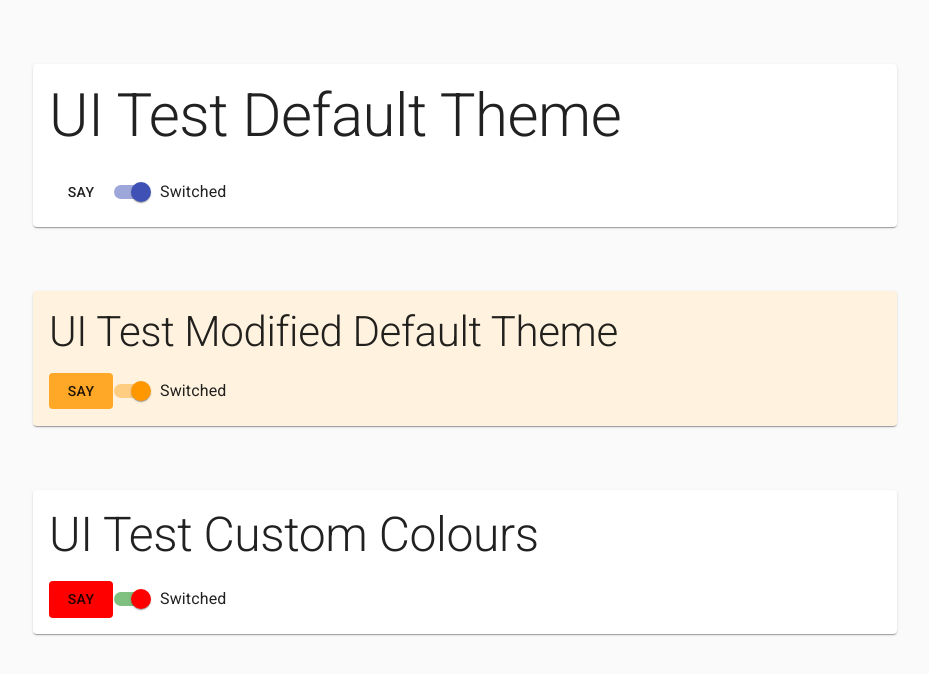
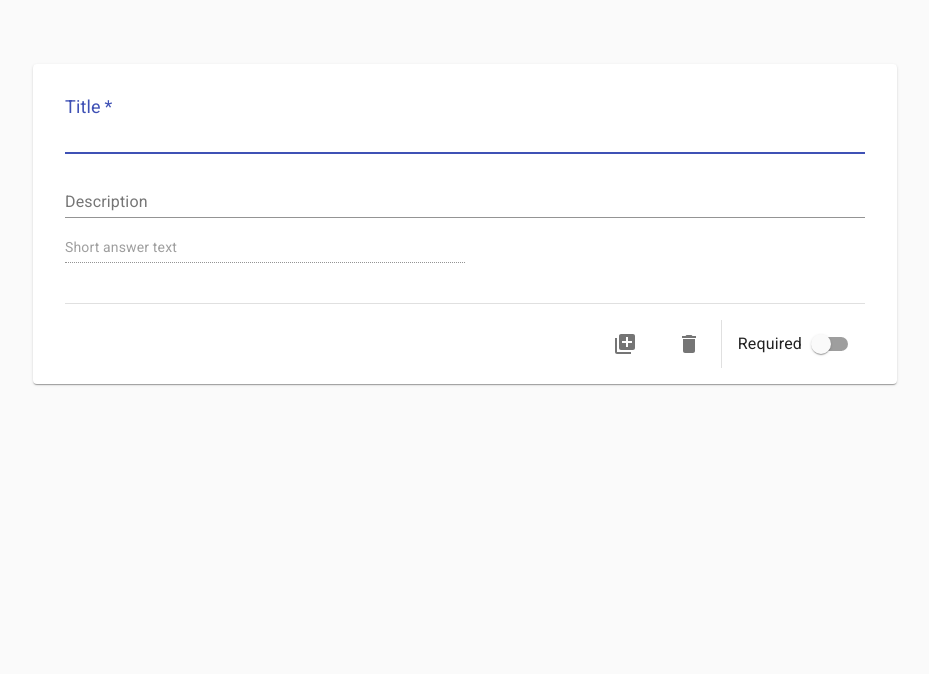
Before and after one commit to freemagee/form-builder, a React (Create React App) app: page / in a window 1280 px wide. Shown: the top 674 px of the page, without its empty margins (175-1104 px from the left). Built offline with nearby package versions, Linux system fonts and the light colour scheme.

Commit message:
Add a prototype short answer component

```diff
--- a/package.json
+++ b/package.json
@@ -5,6 +5,7 @@
   "dependencies": {
     "@material-ui/core": "^4.0.0-beta.2",
     "@material-ui/icons": "^4.0.0-beta.0",
+    "jss-plugin-expand": "^10.0.0-alpha.7",
     "react": "^16.8.6",
     "react-dom": "^16.8.6",
     "react-scripts": "3.0.1"
--- a/src/App.js
+++ b/src/App.js
@@ -1,16 +1,25 @@
 import React from 'react';
-import UITesterDefault from './UITesterDefault';
-import UITester from './UITester';
-import UITesterThemed from './UITesterThemed';
+import { withStyles } from '@material-ui/core/styles';
+import QuestionType from './QuestionType';
 import Container from '@material-ui/core/Container';
+
+const MyContainer = withStyles({
+  '@global': {
+    body: {
+      margin: 0,
+      backgroundColor: '#fafafa',
+    },
+  },
+  root: {
+    marginTop: '4rem',
+  },
+})(Container);
 
 function App() {
   return (
-    <Container component="main" maxWidth="md">
-      <UITesterDefault />
-      <UITesterThemed />
-      <UITester />
-    </Container>
+    <MyContainer component="main" maxWidth="md">
+      <QuestionType />
+    </MyContainer>
   )
 }
 
--- /dev/null
+++ b/src/QuestionType.js
@@ -0,0 +1,154 @@
+import React from 'react';
+import { makeStyles } from '@material-ui/core/styles';
+import Container from '@material-ui/core/Container';
+import Paper from '@material-ui/core/Paper';
+import Tooltip from '@material-ui/core/Tooltip';
+import FormControlLabel from '@material-ui/core/FormControlLabel';
+import Switch from '@material-ui/core/Switch';
+
+import Box from '@material-ui/core/Box';
+import TextField from '@material-ui/core/TextField';
+import Input from '@material-ui/core/Input';
+import Divider from '@material-ui/core/Divider';
+import IconButton from '@material-ui/core/IconButton';
+import DeleteIcon from '@material-ui/icons/Delete';
+import DuplicateIcon from '@material-ui/icons/AddToPhotos';
+
+// 'Extend' the default styles
+const useStyles = makeStyles(theme => ({
+  title: {
+    '& .MuiFormLabel-root': {
+      fontSize: theme.typography.pxToRem(24),
+    },
+    // '& .MuiInput-underline:after': {
+    //   borderBottomColor: 'green',
+    // },
+    '& .MuiInputBase-input': {
+      fontSize: theme.typography.pxToRem(24),
+    },
+  },
+  paper: {
+    marginTop: theme.spacing(8),
+    paddingTop: theme.spacing(4),
+    paddingLeft: theme.spacing(4),
+    paddingRight: theme.spacing(4),
+  },
+  paperActive: {
+    boxShadow: theme.shadows[7],
+    borderLeft: `3px solid ${theme.palette.primary.main}`,
+    marginTop: theme.spacing(8),
+    paddingTop: theme.spacing(4),
+    paddingLeft: theme.spacing(4),
+    paddingRight: theme.spacing(4),
+  },
+  form: {
+    width: '100%', // Fix IE 11 issue.
+  },
+  input: {
+    marginTop: theme.spacing(1),
+    marginBottom: theme.spacing(1),
+    width: '50%',
+    '& .MuiInputBase-input': {
+      fontSize: theme.typography.pxToRem(14),
+    },
+  },
+  button: {
+    marginLeft: theme.spacing(1),
+    marginRight: theme.spacing(1),
+  },
+  footer: {
+    display: 'flex',
+    justifyContent: 'flex-end',
+    marginTop: theme.spacing(4),
+    padding: theme.spacing(2),
+    borderTop: `1px solid ${theme.palette.grey[300]}`,
+  },
+  vertDivider: {
+    width: 1,
+    height: 48,
+  },
+}));
+
+function QuestionType() {
+  const classes = useStyles();
+
+  const [state, setState] = React.useState({
+    active: false,
+    required: false,
+  });
+
+  const handleChange = name => event => {
+    setState({ ...state, [name]: event.target.checked });
+  };
+
+  const handleFocus = event => {
+    event.preventDefault();
+    setState({ ...state, active: true });
+  };
+
+  const formClick = event => {
+    event.stopPropagation();
+  }
+
+  return (
+    <Container>
+      <Paper
+        className={(state.active === true) ? classes.paperActive : classes.paper}
+        onClick={handleFocus}
+      >
+        <form className={classes.form} onClick={formClick} noValidate>
+          <TextField
+            id="title"
+            classes={{ root: classes.title }}
+            label="Title"
+            required
+            fullWidth
+            autoFocus
+          />
+          <TextField
+            id="description"
+            label="Description"
+            margin="normal"
+            fullWidth
+          />
+          <Input
+            value="Short answer text"
+            className={classes.input}
+            disabled
+            inputProps={{
+              'aria-label': 'Description',
+            }}
+          />
+          <Box className={classes.footer}>
+            <Tooltip title="Duplicate">
+              <IconButton className={classes.button} aria-label="Duplicate">
+                <DuplicateIcon />
+              </IconButton>
+            </Tooltip>
+            <Tooltip title="Delete">
+              <IconButton className={classes.button} aria-label="Delete">
+                <DeleteIcon />
+              </IconButton>
+            </Tooltip>
+            <Divider className={classes.vertDivider} />
+            <FormControlLabel
+              value="required"
+              control={
+                <Switch
+                  color="primary"
+                  checked={state.required}
+                  onChange={handleChange('required')}
+                  value="required"
+                />
+              }
+              label="Required"
+              labelPlacement="start"
+            />
+          </Box>
+        </form>
+      </Paper>
+    </Container>
+  );
+}
+
+export default QuestionType;
--- a/src/UITesterThemed.js
+++ b/src/UITesterThemed.js
@@ -9,6 +9,7 @@ import FormControlLabel from '@material-ui/core/FormControlLabel';
 import Switch from '@material-ui/core/Switch';
 import orange from '@material-ui/core/colors/orange';
 
+// New styles that extend the default theme
 const useStyles = makeStyles(theme => ({
   '@global': {
     body: {
```
Also changed, not shown: src/_App.js (added, +17 -0 lines), 1 other file (tests, documents, lock files or other folders).
